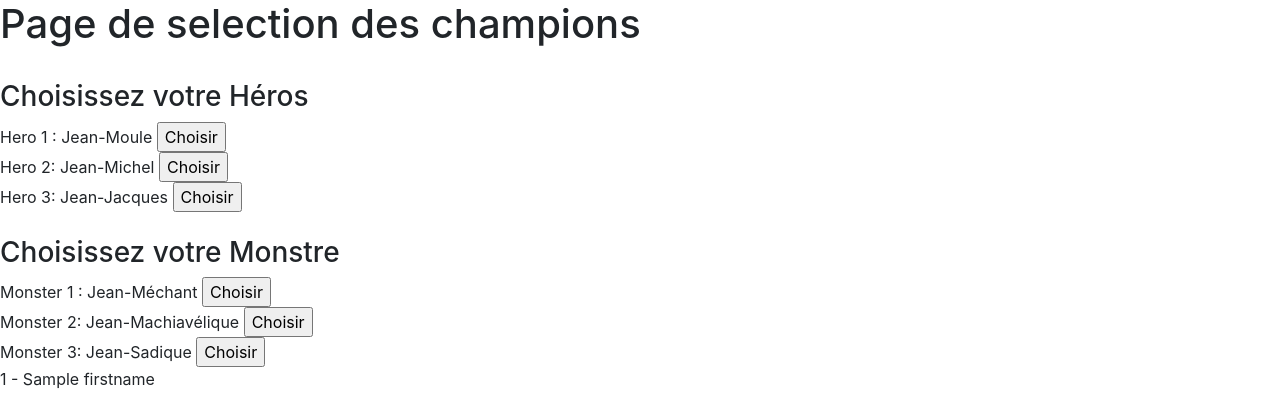
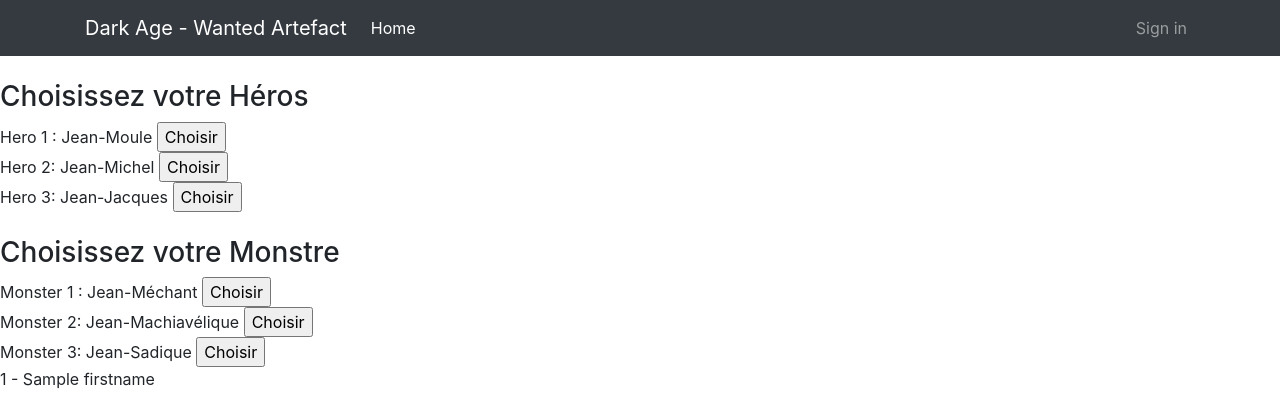
Before and after one commit to GammWi/LP_PHP_1, a PHP site: template src/public/Views/championSelect/affichage.html.twig in a window 1280 px wide. Shown: the top 418 px of the page. Run offline with PHP 8.4, Linux system fonts and the light colour scheme; the template is opened without the code that fills it: most values are stand-ins (such as "Sample title", 1, 10 or a date in 2020); some libraries are stand-ins or nearby versions.

Commit message:
ajout connexion (fonctionne) + début css

```diff
--- a/src/public/Models/user.php
+++ b/src/public/Models/user.php
@@ -1,5 +1,6 @@
 <?php
 
+namespace dawa\models;
 use Illuminate\Database\Eloquent\Model;
 
 class User extends Model{
--- a/src/public/Views/layout/header.html.twig
+++ b/src/public/Views/layout/header.html.twig
@@ -3,18 +3,20 @@
     <head>
         {% block head %}
            <!-- <link rel="stylesheet" href="style.css" />!-->
-           <link rel="stylesheet" href="https://stackpath.bootstrapcdn.com/bootstrap/4.3.1/css/bootstrap.min.css">
-           <script src="https://code.jquery.com/jquery-3.3.1.slim.min.js" ></script>
+           <link rel="stylesheet" href="https://stackpath.bootstrapcdn.com/bootstrap/4.3.1/css/bootstrap.min.css" integrity="sha384-ggOyR0iXCbMQv3Xipma34MD+dH/1fQ784/j6cY/iJTQUOhcWr7x9JvoRxT2MZw1T" crossorigin="anonymous">
             <title>{%block title %}{% endblock %} - DAWA: Dark Age - Wanted Artefact</title>
         {% endblock %}
     </head>
+
     <body>
+        {% include '/layout/navigation.twig' %}
         <div class="container">
-            <div class="row-justify-content-center">
-                <div class="col-10">
-                    <div id="content">{% block content %}{% endblock %}</div>
-                </div>
-            </div>
+             <div id="content">{% block content %}{% endblock %}</div>
         </div>
 
+    <script src="https://cdnjs.cloudflare.com/ajax/libs/jquery/2.2.2/jquery.min.js"></script>
+    <script src="https://stackpath.bootstrapcdn.com/bootstrap/4.3.1/js/bootstrap.min.js" integrity="sha384-JjSmVgyd0p3pXB1rRibZUAYoIIy6OrQ6VrjIEaFf/nJGzIxFDsf4x0xIM+B07jRM" crossorigin="anonymous"></script>
+
+
+
     </body>
--- /dev/null
+++ b/src/public/Views/layout/navigation.twig
@@ -0,0 +1,36 @@
+<nav class="navbar navbar-expand-lg navbar-dark bg-dark fixed-top">
+  <div class="container">
+    <a class="navbar-brand" href="#">Dark Age - Wanted Artefact</a>
+    <button class="navbar-toggler" type="button" data-toggle="collapse" data-target="#navbarSupportedContent" aria-controls="navbarSupportedContent" aria-expanded="false" aria-label="Toggle navigation">
+      <span class="navbar-toggler-icon"></span>
+    </button>
+
+    <div class="collapse navbar-collapse" id="navbarSupportedContent">
+      <ul class="navbar-nav mr-auto">
+        <li class="nav-item active">
+          <a class="nav-link" href="{{ path_for('home') }}">Home <span class="sr-only">(current)</span></a>
+        </li>
+
+      </ul>
+
+      <ul class="navbar-nav">
+        <li class="nav-item dropdown pull-right">
+        {% if check %}
+          <a class="nav-link dropdown-toggle" href="#" id="navbarDropdown" role="button" data-toggle="dropdown" aria-haspopup="true" aria-expanded="false">
+            {{ admin.username }}
+          </a>
+          <div class="dropdown-menu" aria-labelledby="navbarDropdown">
+            <a class="dropdown-item" href="#">ChangePassword</a>
+            <div class="dropdown-divider"></div>
+            <a class="dropdown-item" href="#">Sign out</a>
+          </div>
+        </li>
+        {% else %}
+            <li class="nav-item">
+            <a class="nav-link" href="{{ path_for('auth.signin') }}">Sign in</a>
+            </li>
+        {% endif %}
+      </ul>
+    </div>
+  </div>
+</nav>
```
Also changed, not shown: src/public/Controllers/userController.php (+38 -13 lines), src/public/Views/user/connection.html.twig (+5 -2 lines), src/public/index.php (+7 -2 lines).
